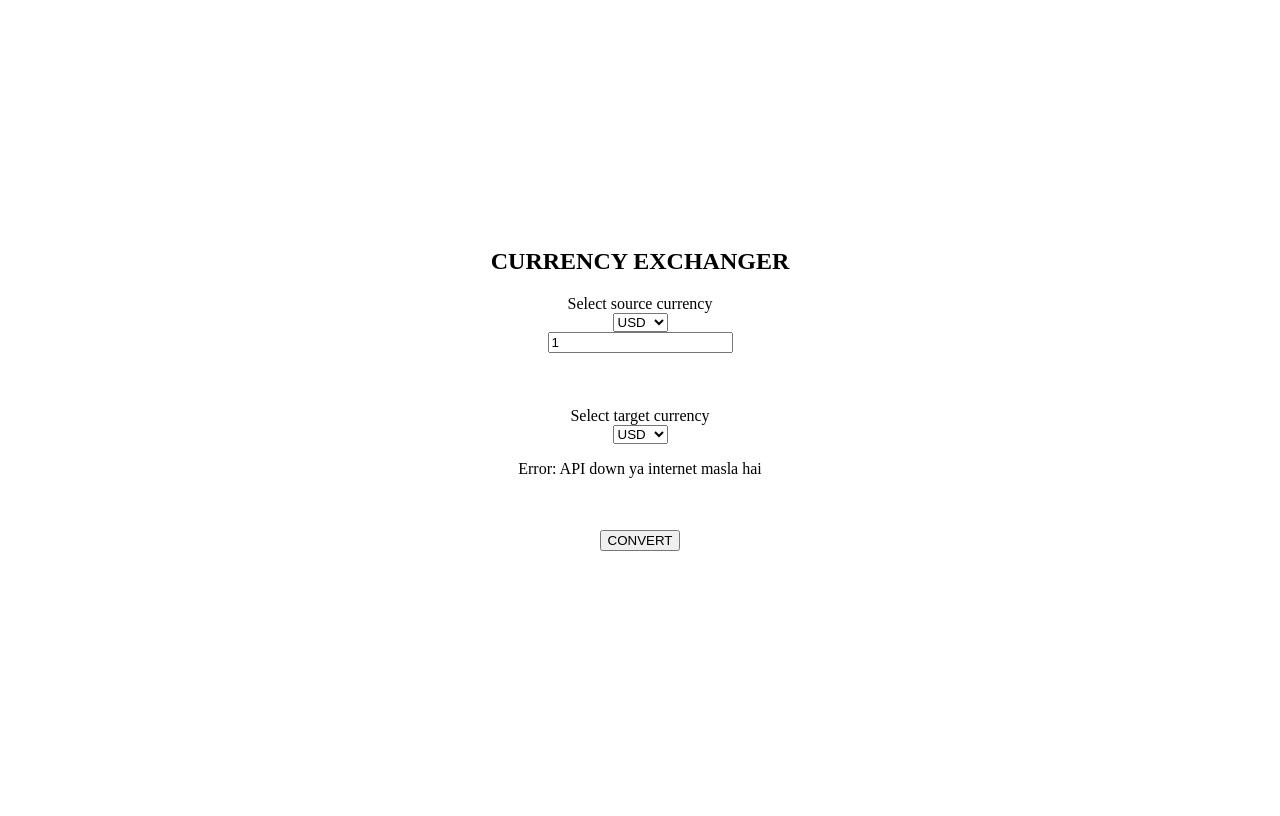
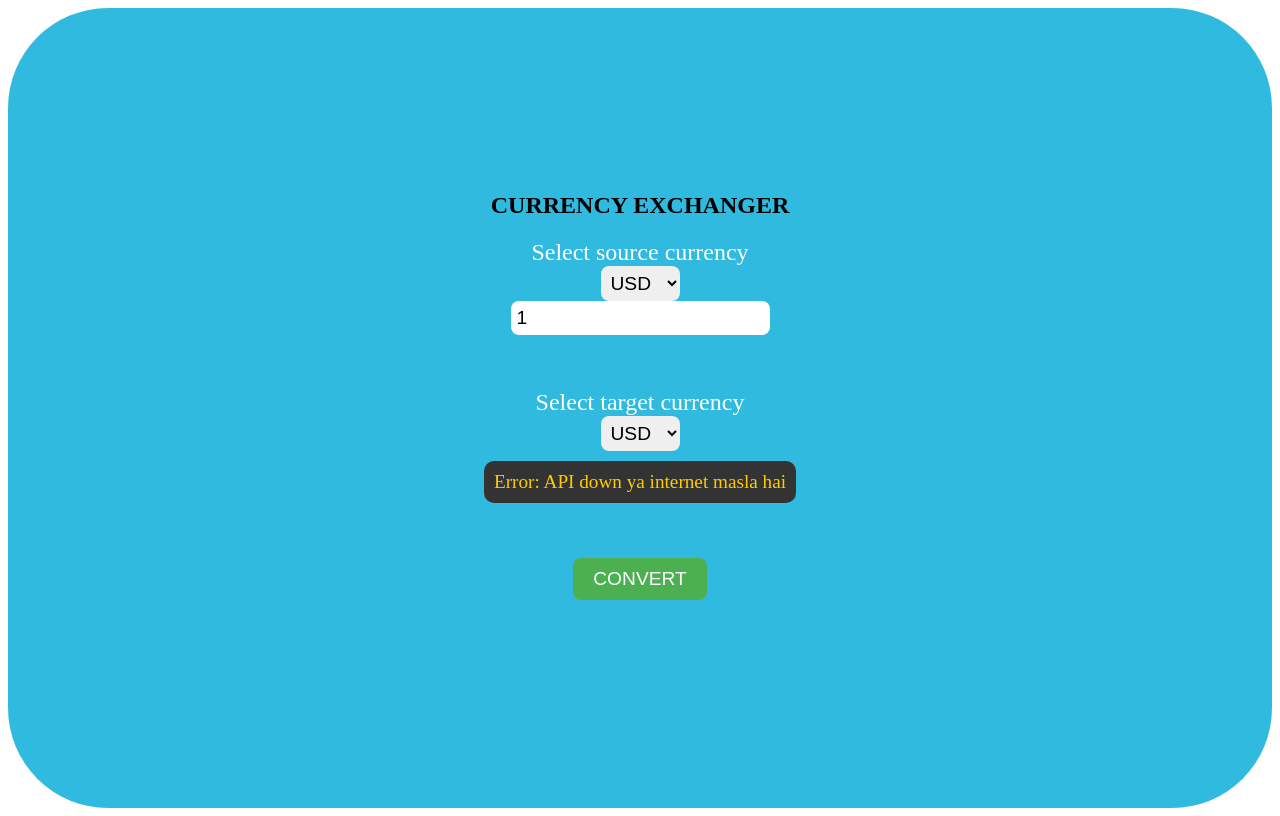
Before and after one commit to ikhoo371/akhlaq.js, a plain HTML site: page currency exchanger/ce.html in a window 1280 px wide. Drawn offline with Linux system fonts and the light colour scheme; no server answers.

Commit message:
c
Co-authored-by: Copilot <copilot@github.com>

```diff
--- a/currency exchanger/ce.css
+++ b/currency exchanger/ce.css
@@ -4,4 +4,47 @@
   justify-content: center;
   min-height: 100vh;
   align-items: center;
+  border-radius: 100px;
+  background-color: #30bae0;
 }
+label {
+  font-size: 1.5rem;
+  color: #fff;
+}
+select {
+  padding: 6px;
+  font-size: 1.2rem;
+  border-radius: 8px;
+  border: none;
+}
+#amount {
+  padding: 6px;
+  font-size: 1.2rem;
+  border-radius: 8px;
+  border: none;
+}
+#cnvrt {
+  padding: 10px 20px;
+  font-size: 1.2rem;
+  border-radius: 8px;
+  border: none;
+  background-color: #4caf50;
+  color: white;
+  cursor: pointer;
+}
+#cnvrt:hover {
+  background-color: #7ae480;
+}
+#result {
+  margin-top: 20px;
+  font-size: 1.5rem;
+  color: #fff;
+}
+.msg {
+  color: #ffcc00;
+  font-size: 1.2rem;
+  margin-top: 10px;
+  border-radius: 10px;
+  padding: 10px;
+  background-color: #333;
+}
```
